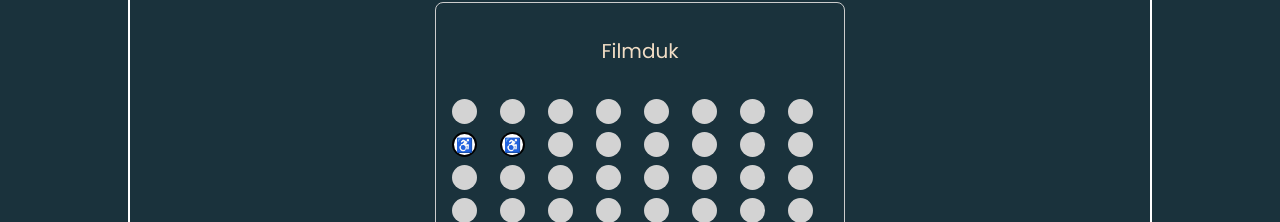
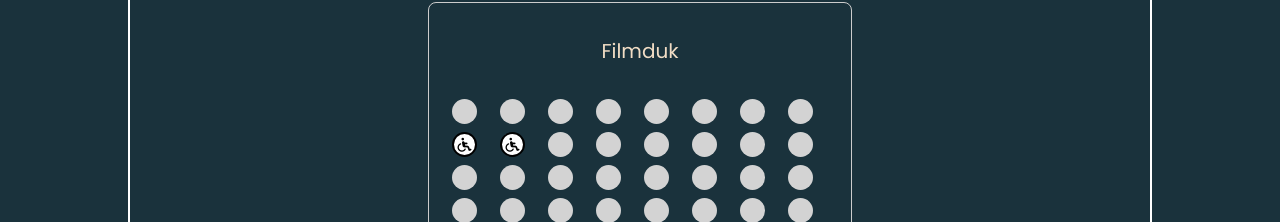
Before and after one commit to nilsishome/kino-project-nextjs, a Next.js app: page /booking in a window 1280 px wide. Shown: the part 491-713 px from the top of the page. Built offline with nearby package versions, Linux system fonts and the light colour scheme; a web font is replaced by a local one; what @mui/material-nextjs would draw is missing.

Commit message:
last layout fixes

```diff
--- a/layout/popup.tsx
+++ b/layout/popup.tsx
@@ -2,7 +2,7 @@
 
 import React from "react";
 
-import { Box, Fade, Typography, Stepper, StepLabel, Step } from "@mui/material";
+import { Box, Fade, Typography, Stepper, StepLabel, Step, Button } from "@mui/material";
 
 import Seating from "../src/app/booking/seating";
 
@@ -75,6 +75,8 @@ export default function () {
         {/* Booking components under here */}
 
         <Seating />
+
+
       </Box>
     </Fade>
   );
--- a/package.json
+++ b/package.json
@@ -10,9 +10,12 @@
     "test": "jest"
   },
   "dependencies": {
+    "@coreui/icons": "^3.0.1",
+    "@coreui/icons-react": "^2.3.0",
     "@emotion/cache": "^11.14.0",
     "@emotion/react": "^11.14.0",
     "@emotion/styled": "^11.14.0",
+    "@fortawesome/fontawesome-free": "^6.7.2",
     "@mui/icons-material": "^7.0.2",
     "@mui/material": "^7.0.2",
     "@mui/material-nextjs": "^7.0.2",
@@ -22,7 +25,7 @@
     "mongoose": "^8.14.2",
     "next": "15.3.1",
     "next-auth": "^4.24.11",
-    "react": "^19.0.0",
+    "react": "^19.1.0",
     "react-dom": "^19.0.0",
     "react-router-dom": "^7.6.0",
     "resend": "^4.5.1",
--- a/src/app/booking/seating.tsx
+++ b/src/app/booking/seating.tsx
@@ -1,8 +1,10 @@
 "use client";
+
 
 import React, { useState } from "react";
 import { Box, Button, Typography } from "@mui/material";
-import Popup from "../../../layout/popup";
+import "@fortawesome/fontawesome-free/css/all.min.css"; //rullstol ikonen.
+
 
 
 type Seat = {
@@ -13,12 +15,13 @@ type Seat = {
   isWheelchair?: boolean;
 };
 
+//48 sittplatser
 const rows = 6;
 const cols = 8;
 
 export default function Seating() {
   const [seats, setSeats] = useState<Seat[]>(
-    Array.from({ length: rows * cols }, (_, index) => ({
+    Array.from({ length: rows * cols }, (_, index) => ({   //En array för alla sittplatser.
       row: Math.floor(index / cols),
       col: index % cols,
       isTaken: false,
@@ -71,7 +74,7 @@ export default function Seating() {
             width: 25,
             height: 25,
             minWidth: 25,
-            backgroundColor: seat.isTaken
+            backgroundColor: seat.isTaken   //olika färger utifrån status på sittplats.
               ? "grey"
               : seat.isSelected
               ? "lightgreen"
@@ -91,22 +94,28 @@ export default function Seating() {
 
           }}
         >
-          {seat.isWheelchair ? "♿" : ""}
+
+        {seat.isWheelchair ? <i className="fa fa-wheelchair" style={{ fontSize: 14 }}></i> : null}
+
         </Button>
       ))}
     </Box>
 
-    <Box
-      sx={{
-        display: "flex",
-        justifyContent: "space-between",
-        marginTop: 3,
-        maxWidth: "400px",
-        marginX: "auto",
-      }}
-    >
 
-    </Box>
+    <Box sx={{ display: "flex", justifyContent: "center", gap: 4, mt: 3 }}>
+  <Box sx={{ display: "flex", alignItems: "center", gap: 1 }}>
+    <Box sx={{ width: 16, height: 16, borderRadius: "50%", backgroundColor: "lightgreen" }} />
+    <Typography variant="body2">Vald plats</Typography>
+  </Box>
+  <Box sx={{ display: "flex", alignItems: "center", gap: 1 }}>
+    <Box sx={{ width: 16, height: 16, borderRadius: "50%", backgroundColor: "lightgray" }} />
+    <Typography variant="body2">Ledig plats</Typography>
+  </Box>
+  <Box sx={{ display: "flex", alignItems: "center", gap: 1 }}>
+    <Box sx={{ width: 16, height: 16, borderRadius: "50%", backgroundColor: "gray" }} />
+    <Typography variant="body2">Upptagen plats</Typography>
+  </Box>
+</Box>
 
   </Box>
 
```
Also changed, not shown: 1 other file (tests, documents, lock files or other folders).
